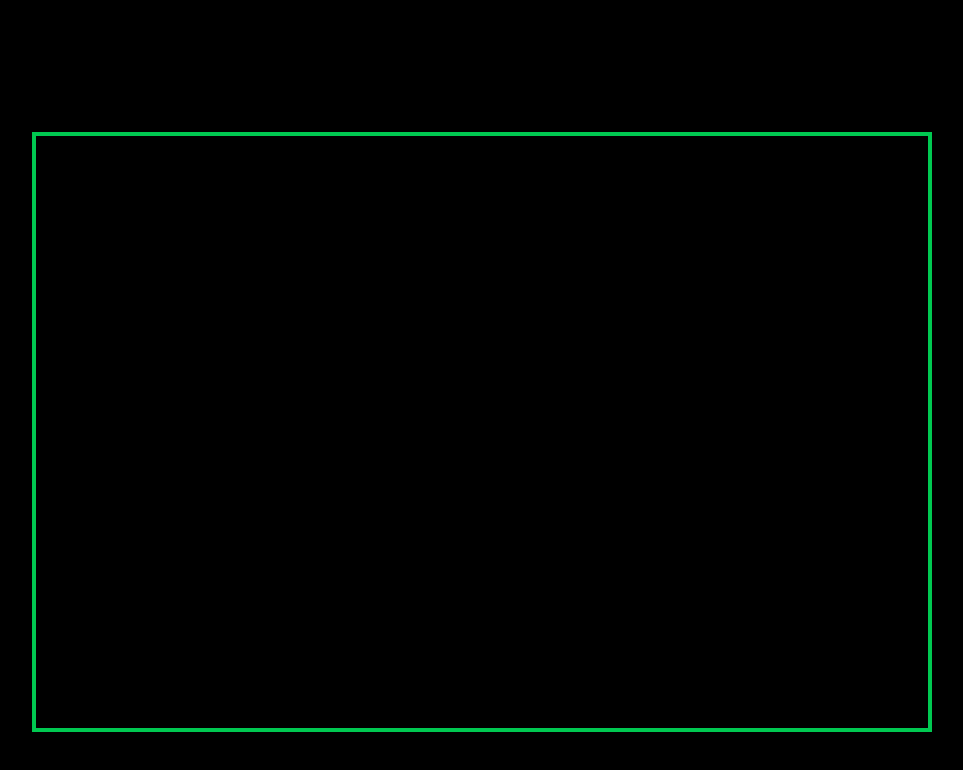
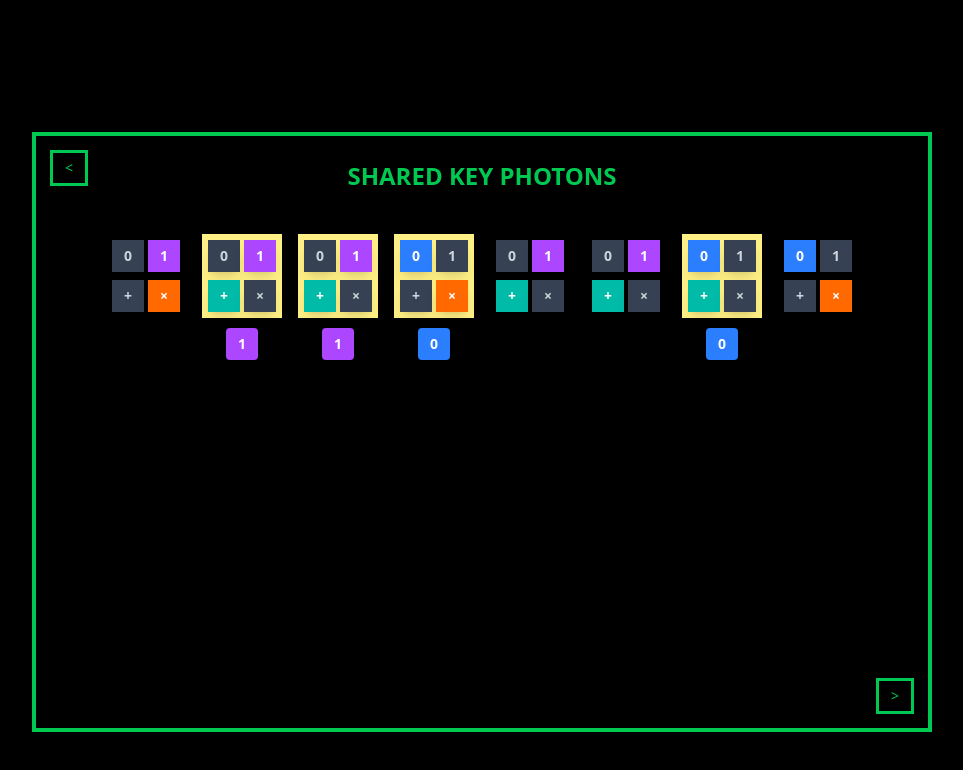
Before and after one commit to miskmabdalla/bb84-simulator, a React (Vite) app: page /alice/sharedkey in a window 1280 px wide. Before the commit this address had no page. Shown: the top 770 px of the page, without its empty margins (158-1121 px from the left). Built offline with nearby package versions, Linux system fonts and the light colour scheme.

Commit message:
added shared key

```diff
--- a/src/App.jsx
+++ b/src/App.jsx
@@ -11,6 +11,7 @@ import SelectPhotons from './Pages/Alice/SelectPhotons';
 import BobPhotons from './Pages/Alice/BobPhotons';
 import React from 'react';
 import CommonBasis from './Pages/Alice/CommonBasis';
+import SharedKey from './Pages/Alice/SharedKey';
 import { useState } from 'react';
 
 import { BrowserRouter, Routes, Route } from 'react-router-dom';
@@ -68,7 +69,7 @@ function App() {
             <Route path="/alice/step1" element={<SelectPhotons photons={photons} setPhotons={setPhotons} />} />
             <Route path="/alice/step2" element={<BobPhotons photons={photons} bobPhotons={bobPhotons} />} />
             <Route path="/alice/common" element={<CommonBasis photons={photons} bobPhotons={bobPhotons} />} />
-            {/* Add more routes here as needed */}
+            <Route path="/alice/sharedkey" element={<SharedKey photons={photons} bobPhotons={bobPhotons} />} />
           </Routes>
         </BrowserRouter>
       </div>
--- a/src/Pages/Alice/CommonBasis.jsx
+++ b/src/Pages/Alice/CommonBasis.jsx
@@ -1,8 +1,10 @@
 import { motion, AnimatePresence } from 'framer-motion';
+import { useNavigate } from 'react-router-dom';
 import PhotonDisplay from '../../Components/PhotonDisplay';
 import NavigationButtons from '../../Components/NavigationButtons';
 
 function CommonBasis({ photons, bobPhotons }) {
+  const navigate = useNavigate();
   // Find common basis indices
   const commonIndices = photons.map((photon, i) => photon.selectedBasis === bobPhotons[i].selectedBasis);
 
@@ -12,7 +14,7 @@ function CommonBasis({ photons, bobPhotons }) {
         <h2 className="text-2xl font-bold text-green-500 mt-6 mb-2 uppercase">ALICE'S PHOTONS</h2>
         <NavigationButtons
           onPrev={() => window.history.back()}
-          onNext={() => {}}
+          onNext={() => navigate('/alice/sharedkey')}
         />
         <div className="w-full flex flex-col items-center mt-8">
           <div className="flex gap-3 pb-2 justify-center" style={{ minWidth: 'fit-content' }}>
--- /dev/null
+++ b/src/Pages/Alice/SharedKey.jsx
@@ -0,0 +1,44 @@
+// import { motion, AnimatePresence } from 'framer-motion';
+import PhotonDisplay from '../../Components/PhotonDisplay';
+import NavigationButtons from '../../Components/NavigationButtons';
+
+function SharedKey({ photons, bobPhotons }) {
+  // Find common basis indices
+  const commonIndices = photons.map((photon, i) => photon.selectedBasis === bobPhotons[i].selectedBasis);
+
+  return (
+    <div className="flex items-center justify-center min-h-screen">
+      <div className="relative w-[900px] h-[600px] border-4 border-green-500 flex flex-col items-center justify-start">
+        <h2 className="text-2xl font-bold text-green-500 mt-6 mb-2 uppercase">SHARED KEY PHOTONS</h2>
+        <NavigationButtons
+          onPrev={() => window.history.back()}
+          onNext={() => {}}
+        />
+        <div className="w-full flex flex-col items-center mt-8">
+          <div className="flex gap-3 pb-2 justify-center" style={{ minWidth: 'fit-content' }}>
+            {bobPhotons.map((photon, index) => (
+              <div key={index} className="flex flex-col items-center">
+                <PhotonDisplay
+                  photon={photon}
+                  showCopiedHighlight={commonIndices[index]}
+                  highlightBg={commonIndices[index] ? 'bg-yellow-200' : ''}
+                />
+                {commonIndices[index] && (
+                  <div className="mt-2 flex items-center justify-center">
+                    <span
+                      className={`w-8 h-8 flex items-center justify-center text-sm font-bold shadow-lg border-none rounded ${photon.selectedBit === 0 ? 'bg-blue-500 text-white' : 'bg-purple-500 text-white'}`}
+                    >
+                      {photon.selectedBit}
+                    </span>
+                  </div>
+                )}
+              </div>
+            ))}
+          </div>
+        </div>
+      </div>
+    </div>
+  );
+}
+
+export default SharedKey;
```
